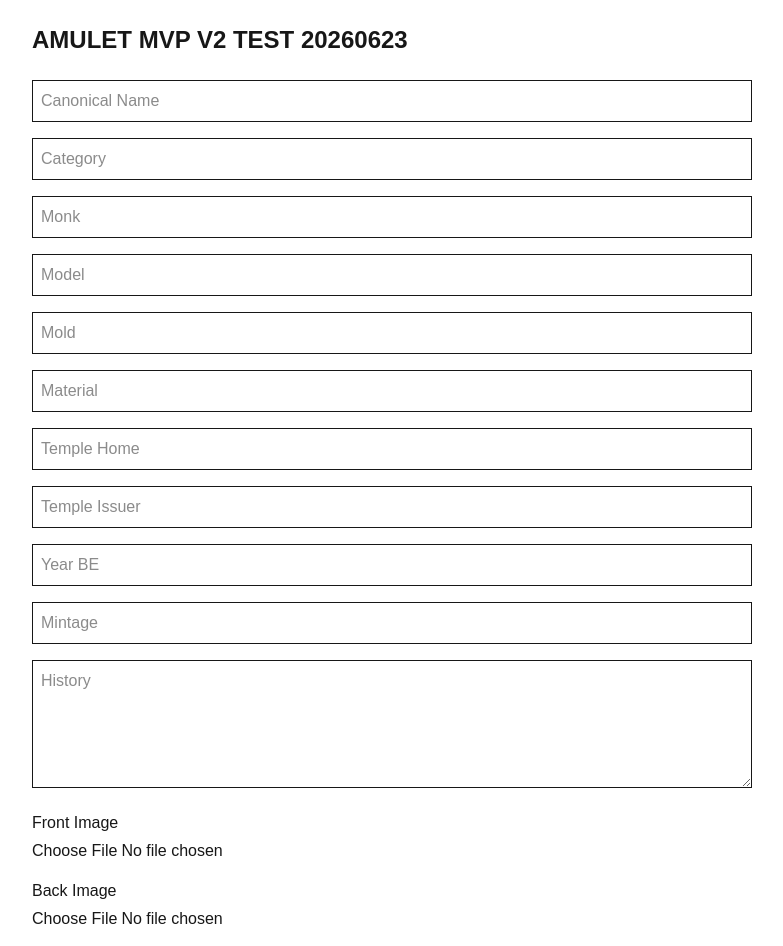
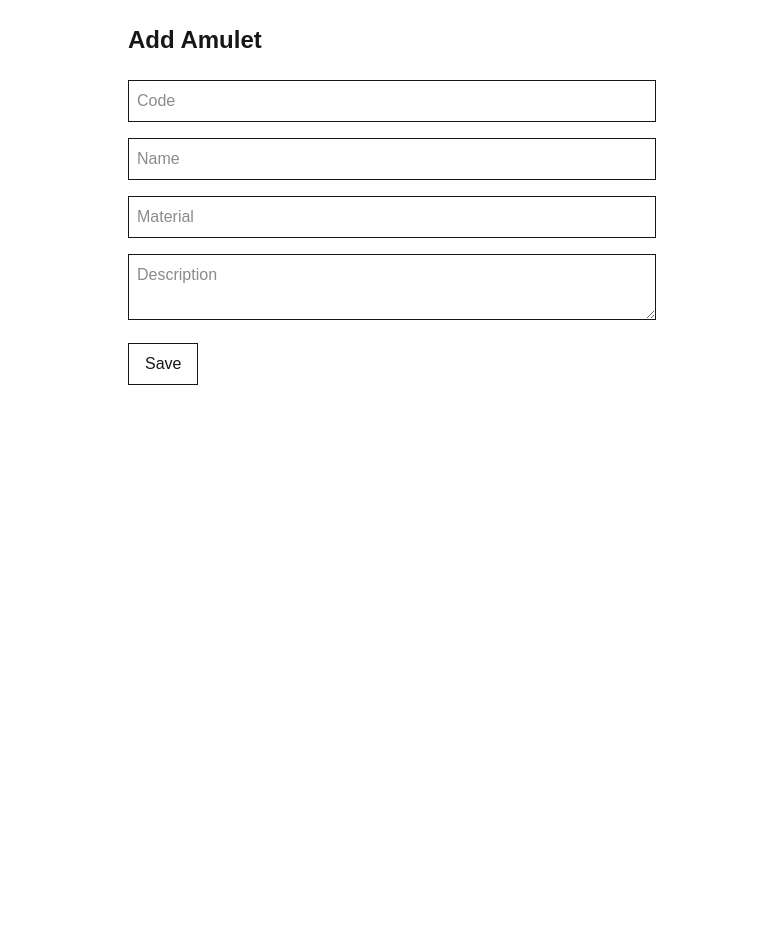
Before and after one commit to siwarine-png/amulet-admin, a Next.js app: page /admin/amulets/new in a window 1280 px wide. Shown: the top 946 px of the page, without its empty margins (248-1031 px from the left). After the commit the page ends 800 px from the top, so only its background shows below. Built offline with nearby package versions, Linux system fonts and the light colour scheme; no server answers.

Commit message:
Local page.tsx changes

```diff
--- a/app/admin/amulets/new/page.tsx
+++ b/app/admin/amulets/new/page.tsx
@@ -4,119 +4,54 @@ import { useState } from "react";
 import { supabase } from "@/lib/supabase";
 
 export default function NewAmuletPage() {
-const [canonicalName, setCanonicalName] = useState("");
-const [category, setCategory] = useState("");
-const [monk, setMonk] = useState("");
-
-const [model, setModel] = useState("");
-const [mold, setMold] = useState("");
+  const [code, setCode] = useState("");
+  const [name, setName] = useState("");
   const [material, setMaterial] = useState("");
-
-const [templeHome, setTempleHome] = useState("");
-const [templeIssuer, setTempleIssuer] = useState("");
-
-const [yearBE, setYearBE] = useState("");
-const [mintage, setMintage] = useState("");
-
-const [history, setHistory] = useState("");
-
-const [frontFile, setFrontFile] = useState<File | null>(null);
-const [backFile, setBackFile] = useState<File | null>(null);
+  const [description, setDescription] = useState("");
 
 async function handleSubmit(e: React.FormEvent) {
 e.preventDefault();
 
-
-const { data: amulet, error } = await supabase
+    const { error } = await supabase
       .from("amulets")
       .insert({
-    canonical_name: canonicalName,
-    category,
-    monk,
-    model,
-    mold,
+        code,
+        name,
         material,
-    temple_home: templeHome,
-    temple_issuer: templeIssuer,
-    year_be: yearBE ? Number(yearBE) : null,
-    mintage: mintage ? Number(mintage) : null,
-    history,
-  })
-  .select()
-  .single();
+        description,
+      });
 
     if (error) {
       alert(error.message);
       return;
     }
 
-console.log("Created amulet:", amulet);
-
 alert("Saved");
 
-setCanonicalName("");
-setCategory("");
-setMonk("");
-
-setModel("");
-setMold("");
+    setCode("");
+    setName("");
     setMaterial("");
-
-setTempleHome("");
-setTempleIssuer("");
-
-setYearBE("");
-setMintage("");
-
-setHistory("");
-
-setFrontFile(null);
-setBackFile(null);
-
-
+    setDescription("");
   }
 
-return ( <div className="max-w-3xl mx-auto p-6"> <h1 className="text-2xl font-bold mb-6">
-  AMULET MVP V2 TEST 20260623
+  return (
+    <div className="max-w-xl mx-auto p-6">
+      <h1 className="text-2xl font-bold mb-6">
+        Add Amulet
       </h1>
-
 
       <form onSubmit={handleSubmit} className="space-y-4">
         <input
-      value={canonicalName}
-      onChange={(e) => setCanonicalName(e.target.value)}
-      placeholder="Canonical Name"
-      className="border p-2 w-full"
-      required
-    />
-
-    <input
-      value={category}
-      onChange={(e) => setCategory(e.target.value)}
-      placeholder="Category"
-      className="border p-2 w-full"
-      required
-    />
-
-    <input
-      value={monk}
-      onChange={(e) => setMonk(e.target.value)}
-      placeholder="Monk"
-      className="border p-2 w-full"
-      required
-    />
-
-    <input
-      value={model}
-      onChange={(e) => setModel(e.target.value)}
-      placeholder="Model"
+          value={code}
+          onChange={(e) => setCode(e.target.value)}
+          placeholder="Code"
           className="border p-2 w-full"
         />
 
         <input
-      value={mold}
-      onChange={(e) => setMold(e.target.value)}
-      placeholder="Mold"
+          value={name}
+          onChange={(e) => setName(e.target.value)}
+          placeholder="Name"
           className="border p-2 w-full"
         />
 
@@ -127,72 +62,12 @@ return ( <div className="max-w-3xl mx-auto p-6"> <h1 className="text-2xl font-bo
           className="border p-2 w-full"
         />
 
-    <input
-      value={templeHome}
-      onChange={(e) => setTempleHome(e.target.value)}
-      placeholder="Temple Home"
+        <textarea
+          value={description}
+          onChange={(e) => setDescription(e.target.value)}
+          placeholder="Description"
           className="border p-2 w-full"
         />
-
-    <input
-      value={templeIssuer}
-      onChange={(e) => setTempleIssuer(e.target.value)}
-      placeholder="Temple Issuer"
-      className="border p-2 w-full"
-    />
-
-    <input
-      value={yearBE}
-      onChange={(e) => setYearBE(e.target.value)}
-      placeholder="Year BE"
-      className="border p-2 w-full"
-    />
-
-    <input
-      value={mintage}
-      onChange={(e) => setMintage(e.target.value)}
-      placeholder="Mintage"
-      className="border p-2 w-full"
-    />
-
-    <textarea
-      value={history}
-      onChange={(e) => setHistory(e.target.value)}
-      placeholder="History"
-      className="border p-2 w-full min-h-32"
-    />
-
-    <div>
-      <label className="block mb-1">
-        Front Image
-      </label>
-
-      <input
-        type="file"
-        accept="image/*"
-        onChange={(e) =>
-          setFrontFile(
-            e.target.files?.[0] || null
-          )
-        }
-      />
-    </div>
-
-    <div>
-      <label className="block mb-1">
-        Back Image
-      </label>
-
-      <input
-        type="file"
-        accept="image/*"
-        onChange={(e) =>
-          setBackFile(
-            e.target.files?.[0] || null
-          )
-        }
-      />
-    </div>
 
         <button
           type="submit"
@@ -202,7 +77,5 @@ return ( <div className="max-w-3xl mx-auto p-6"> <h1 className="text-2xl font-bo
         </button>
       </form>
     </div>
-
-
   );
 }
```
Lines whose indentation alone changed are shown as unchanged.
